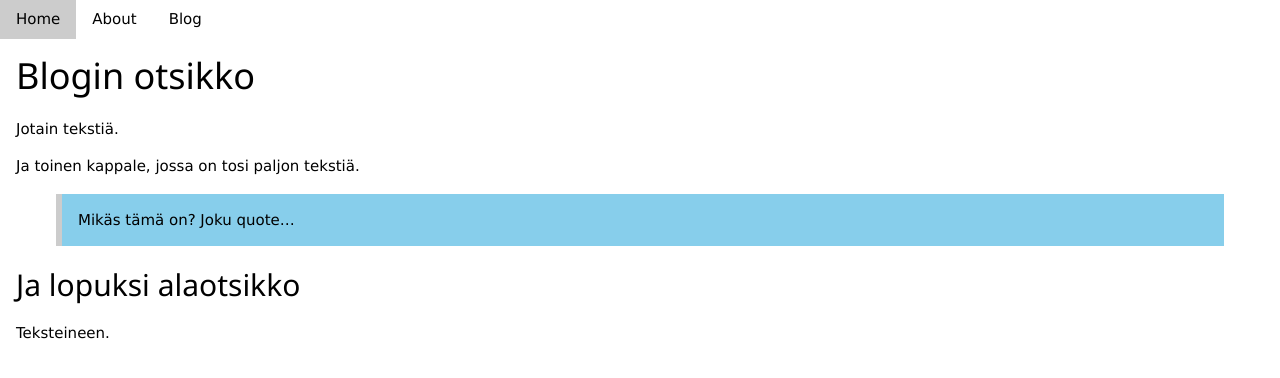
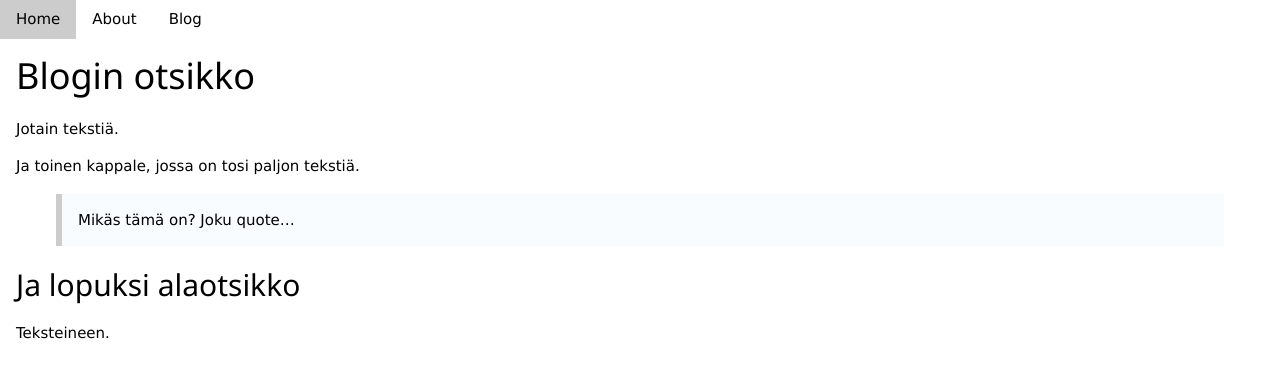
Before and after one commit to seme/seme.github.io, a Jekyll site: the page built from text.md, in a window 1280 px wide. Shown: the top 378 px of the page. Built offline with Jekyll 4.4.1, drawn with Linux system fonts in a browser that asks for light colours; our own code applies the rules of GitHub Pages for plain Markdown files; comment, search, counter and statistics services are not loaded.

Commit message:
muotoilua

```diff
--- a/_layouts/default.html
+++ b/_layouts/default.html
@@ -21,8 +21,7 @@
             </div><!-- /.container -->
 
 			<footer class="w3-container w3-theme-d1>
-                <a href="https://www.linkedin.com" class="fa fa-linkedin"></a>
-                <!--a href="mailto:xxx@gmail.com" class="fa fa-envelope"></a-->
+                <p>This is the footer.<i class="fa fa-envelope"></i></p>
 			</footer>
 		</body>
 	</html>
--- a/css/main.css
+++ b/css/main.css
@@ -1,6 +1,6 @@
 
 blockquote {
-    /* class="w3-panel w3-leftbar w3-light-grey" */
+    /* class="w3-panel w3-leftbar .w3-theme-l5" */
     padding:0.01em 16px;
     margin-top:16px;
     margin-bottom:16px;
@@ -8,7 +8,7 @@
     border-left:6px solid #ccc!important;
 
     color:#000!important;
-    background-color:#87CEEB!important;
+    background-color:#f8fcfe!important;
 }
 
 code {
@@ -31,12 +31,8 @@
   }
 
   /* Set a specific color for each brand */
-  .fa-linkedin {
+
+  .fa-envelope {
     background: #007bb5;
     color: white;
   }
-/*
-  .fa-envelope {
-    background: #007bb5;
-    color: white;
-  }*/
--- a/index.html
+++ b/index.html
@@ -2,7 +2,5 @@
 layout: default
 title: Frank Armoton, jäätävä seikkailija
 ---
-<div class="blurb">
 	<h1>Hi there, I'm Frank Armoton!</h1>
 	<p>I'm best known as the horrible cop from <em>A Touch of Evil</em> Don't trust me. <a href="/about">Read more about my life...</a></p>
-</div><!-- /.blurb -->
```
Also changed, not shown: about/index.html (+2 -6 lines).
